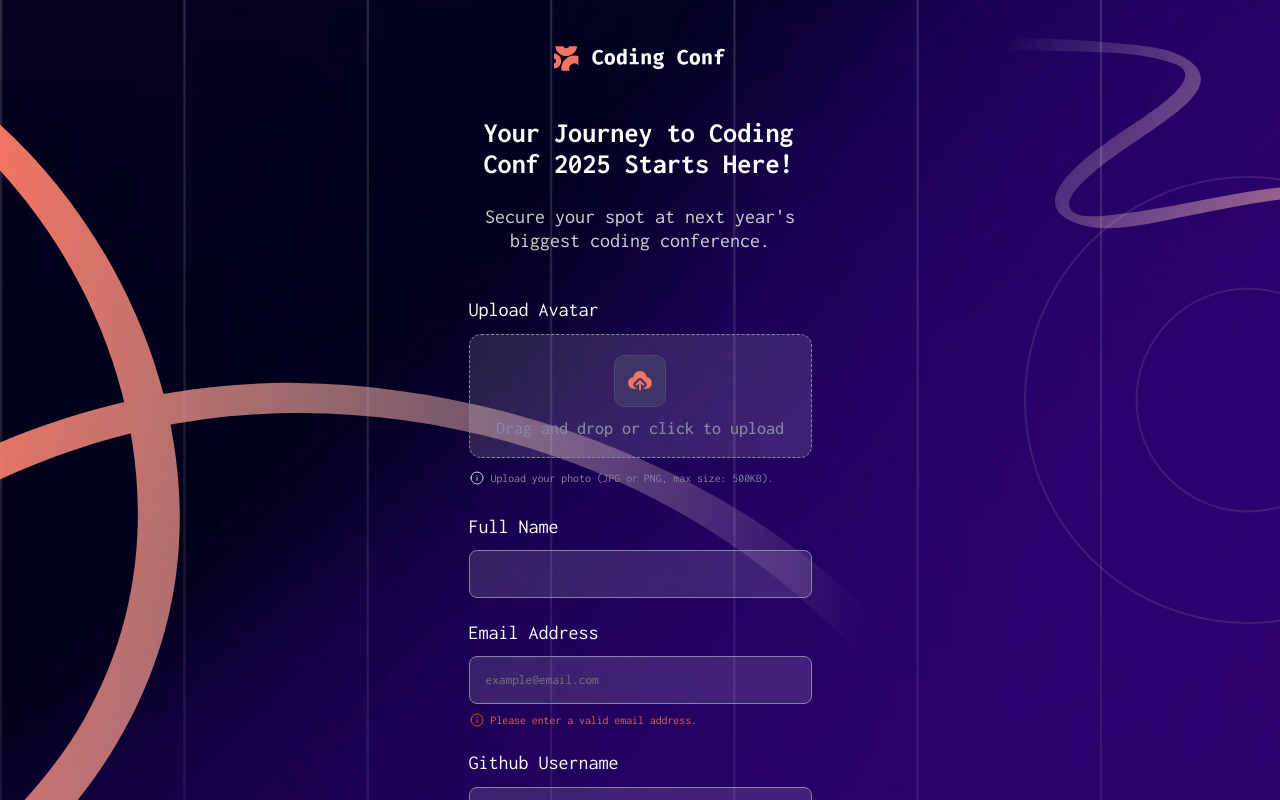
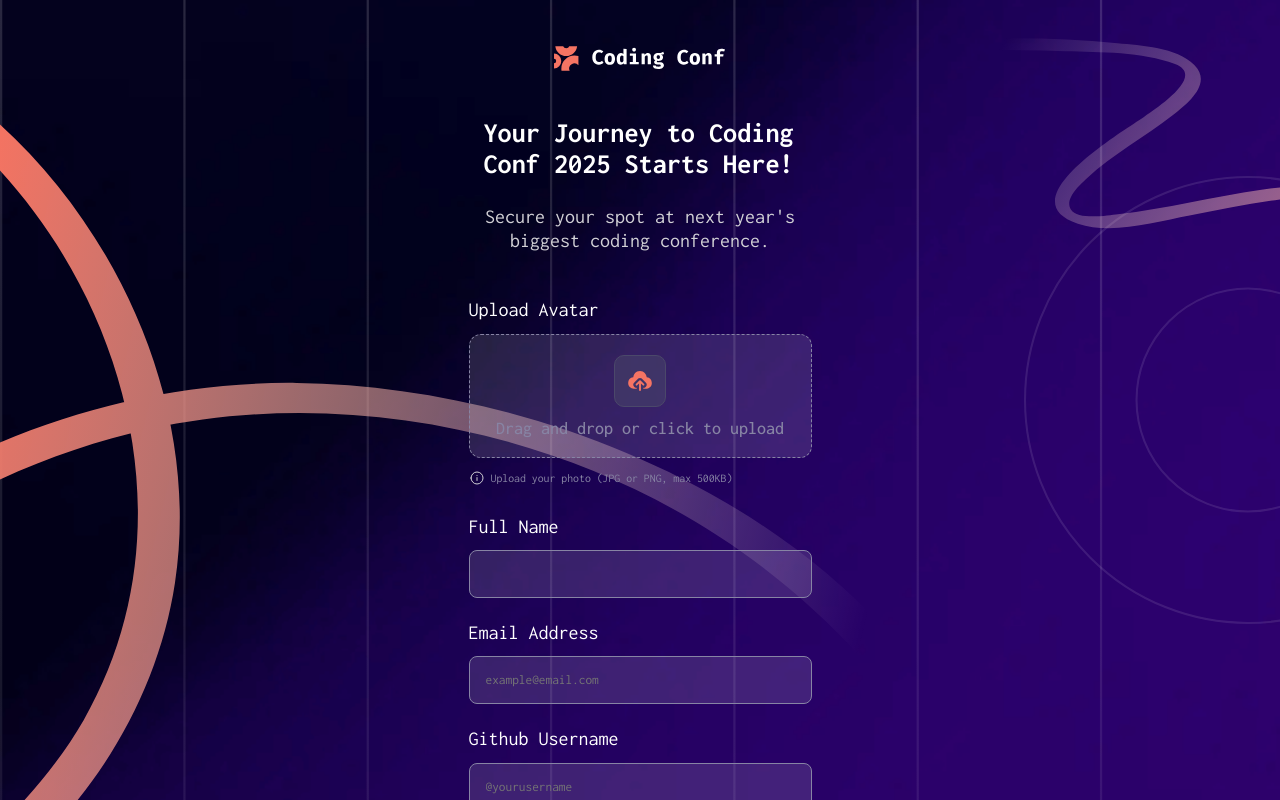
Before and after one commit to cendyz/Conference-ticket-generator, a React (Vite) app: page / in a window 1280 px wide. Shown: the top 800 px of the page. Built offline with nearby package versions, Linux system fonts and the light colour scheme.

Commit message:
avatar errors ok

```diff
--- a/src/components/Main/Form/Form.jsx
+++ b/src/components/Main/Form/Form.jsx
@@ -1,5 +1,6 @@
 import styles from './Form.module.scss'
 import { useState } from 'react'
+import classNames from 'classnames'
 
 const emailRegex = /^[^\s@]+@[^\s@]+\.[^\s@]+$/
 
@@ -9,9 +10,26 @@ const Form = () => {
 		email: '',
 		username: '',
 	})
+	const [fileError, setFileError] = useState(false)
+	const [avatarError, setAvatarError] = useState(
+		'Upload your photo (JPG or PNG, max 500KB)'
+	)
 
 	const handleChange = e => {
 		setUser({ ...user, [e.target.name]: e.target.value })
+	}
+
+	const handleFileChange = e => {
+		const selectedFile = e.target.files[0]
+		if (selectedFile && selectedFile.size > 500 * 1024) {
+			setAvatarError(
+				'File too large. Please upload a file less than 500KB'
+			)
+			setFileError(true)
+		} else {
+			setAvatarError('Your photo is uploaded successfully!')
+			setFileError(false)
+		}
 	}
 
 	const checkEmail = email => {
@@ -23,7 +41,7 @@ const Form = () => {
 	}
 
 	const handleSubmit = e => {
-		e.preventDefault()
+		// e.preventDefault()
 
 		const formData = new FormData(e.currentTarget)
 		const newUser = Object.fromEntries(formData)
@@ -58,16 +76,26 @@ const Form = () => {
 					type='file'
 					name='avatar'
 					accept='image/png, image/jpeg'
+					onChange={handleFileChange}
 				/>
 			</div>
 			<div className={styles.avatarErrorInfo}>
 				<img
 					src='src/images/icon-info.svg'
 					alt='Alert icon'
-					className={styles.alertIcon}
+					className={
+						fileError
+							? classNames(styles.alertIcon, styles.errorIcon)
+							: styles.alertIcon
+					}
 				/>
-				<span className={styles.errorInfo}>
-					Upload your photo (JPG or PNG, max size: 500KB).
+				<span
+					className={
+						fileError
+							? classNames(styles.errorInfo, styles.errorTextColor)
+							: styles.errorInfo
+					}>
+					{avatarError}
 				</span>
 			</div>
 			<label htmlFor='fullName' className={styles.formLabel}>
--- a/src/components/Main/Form/Form.module.scss
+++ b/src/components/Main/Form/Form.module.scss
@@ -100,6 +100,7 @@
 }
 
 .submitBtn {
+	margin-top: 1.2em;
 	padding: 0.7em 0;
 	display: block;
 	font-size: 1.9rem;
@@ -109,6 +110,7 @@
 }
 
 .errorBox {
+	display: none;
 	margin-top: 0.4em;
 }
 
@@ -120,3 +122,7 @@
 .errorIcon {
 	filter: invert(73%) sepia(43%) saturate(7498%) brightness(93%);
 }
+
+.errorTextColor {
+	color: $orange-700;
+}
```
